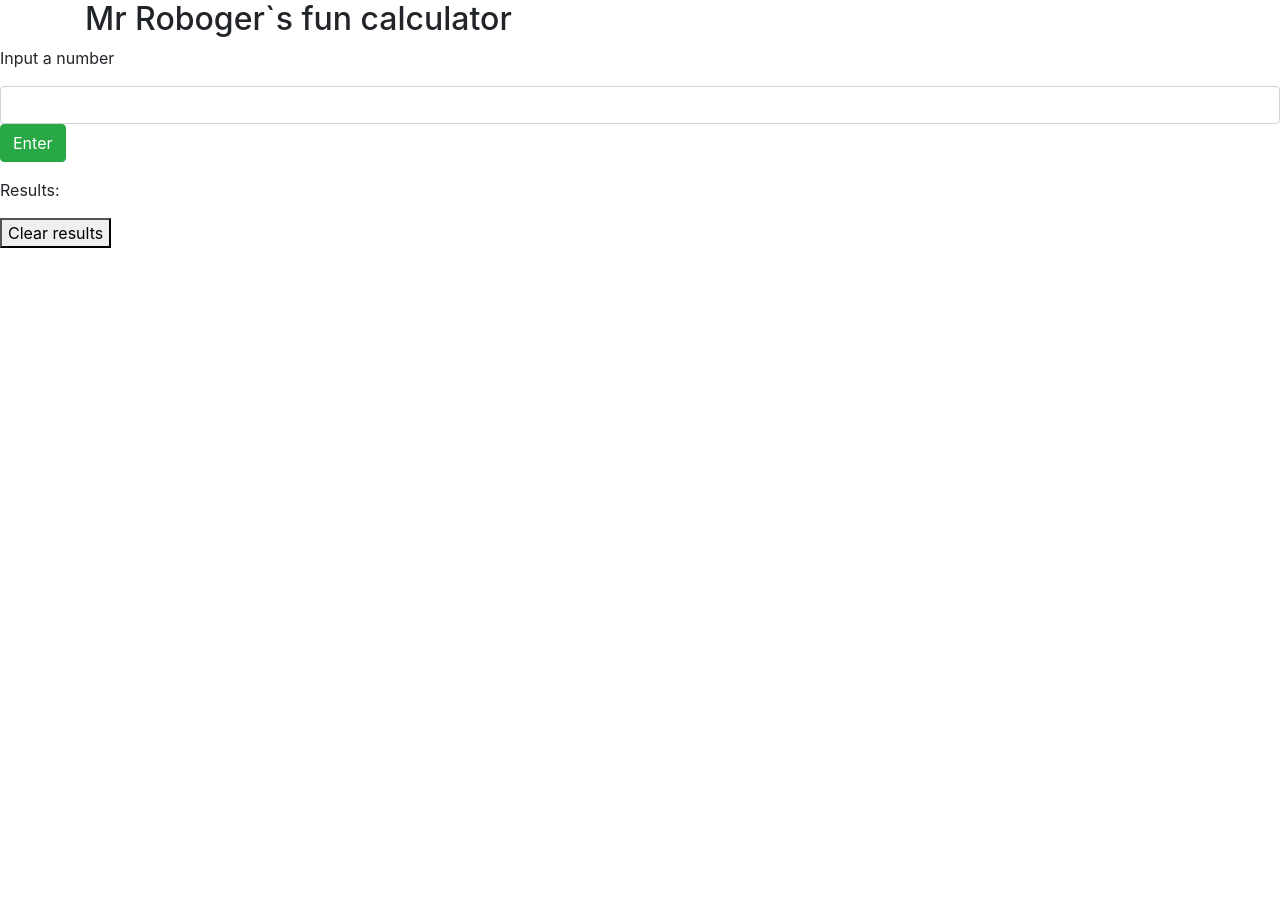
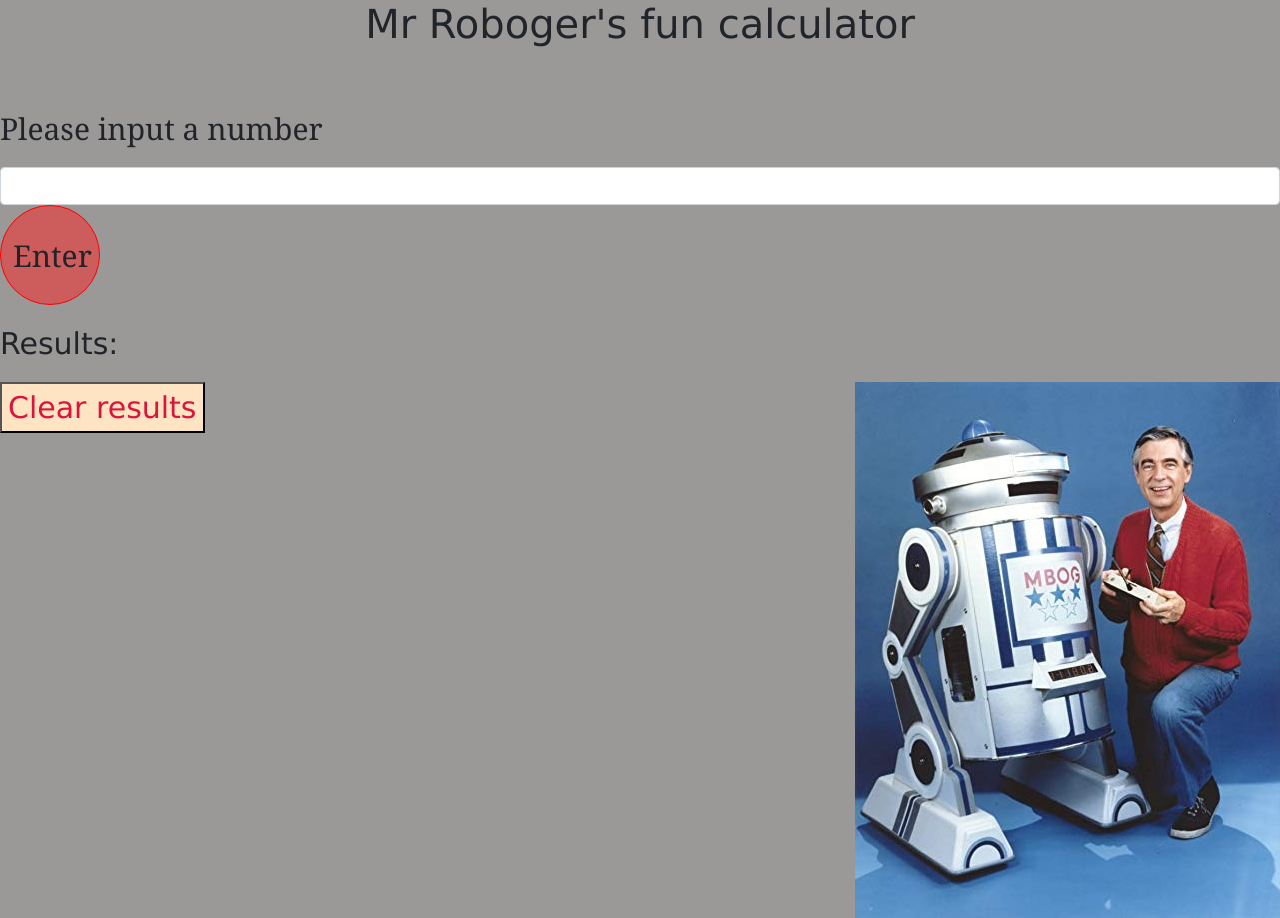
Before and after one commit to Cameronjohnson30/Mr-Roboger, a plain HTML site: page index.html in a window 1280 px wide. Before the commit the page ends 800 px from the top, so only its background shows below. Drawn offline with nearby package versions, Linux system fonts and the light colour scheme.

Commit message:
add img, css, bugfix clear button

```diff
--- a/css/styles.css
+++ b/css/styles.css
@@ -1,4 +1,28 @@
 body {
-  background-color: rgb(202, 9, 9);
+  font-family: Verdana, Geneva, Tahoma, sans-serif;
+  background-color: rgb(155, 152, 152);
   font-size: 30px;
 }
+img {
+  float: right;
+}
+#userInput{
+  font-family: Cambria, Cochin, Georgia, Times, 'Times New Roman', serif;
+}
+#clear {
+  color: crimson;
+  background-color: bisque;
+}
+.btn {
+  font-size: 30px;
+  background-color: indianred;
+  display: block;
+  height: 100px;
+  width: 100px;
+  border-radius: 50%;
+  border: 1px solid red;
+}
+.container {
+  text-align: center;
+  padding-bottom: 50px;
+}
--- a/index.html
+++ b/index.html
@@ -2,25 +2,26 @@
 <html lang="en-US">
   <head>
     <title>Mr. Robogers Neighborhood</title>
+    <link rel="stylesheet" href="https://stackpath.bootstrapcdn.com/bootstrap/4.3.1/css/bootstrap.min.css" integrity="sha384-ggOyR0iXCbMQv3Xipma34MD+dH/1fQ784/j6cY/iJTQUOhcWr7x9JvoRxT2MZw1T" crossorigin="anonymous">
     <link href="css/styles.css" rel="stylesheet" type="text/css"/>
-    <link href="css/bootstrap.css" rel="stylesheet" type="text/css"/>
     <script src="https://code.jquery.com/jquery.js"></script>
     <script src="js/scripts.js"></script>
   </head>
   <body>
     <div class="container">
-      <h2>Mr Roboger`s fun calculator </h2>
+      <h1>Mr Roboger's fun calculator </h1>
     </div>
     <form id="userInput">
       <div class="form-group">
-        <p>Input a number</p>
+        <p>Please input a number</p>
         <input id="userNum" name="userNum" class="form-control"></input>
-        <button type="submit" class="btn btn-success">Enter</button>
+        <button type="submit" class="btn">Enter</button>
       </div>
     </form>
     <div>
       <p>Results: <span id="result"></span></p>
     </div>
+      <h3><img src="img/mr rogers.jpeg" alt="Picture of Mr. Roger next to a robot"></h3>
     <button id="clear">Clear results</button>
   </body>
 </html>
--- a/js/scripts.js
+++ b/js/scripts.js
@@ -1,8 +1,9 @@
 
+//buisness logic
 $(document).ready(function(){
   function range(userNum){
     const newArray = [...Array(userNum).keys()];
-    for(const i in newArray){}
+    for(const _i in newArray){}
     newArray.forEach(function(i) {
       i = i.toString();
       if (i == 3 || i.indexOf('3') > -1) {
@@ -18,11 +19,12 @@ $(document).ready(function(){
     return newArray
   }
 
-
+  // ui logic-------
 $("#clear").click(function () {
   $("#result").html("");
+  $("#userNum").val("");
 });
-
+//user number input
   $("#userInput").submit(function(e) {
     e.preventDefault()
     let userInput = parseInt($('#userNum').val()) + 1;
```
Also changed, not shown: img/mr rogers.jpeg (added).
